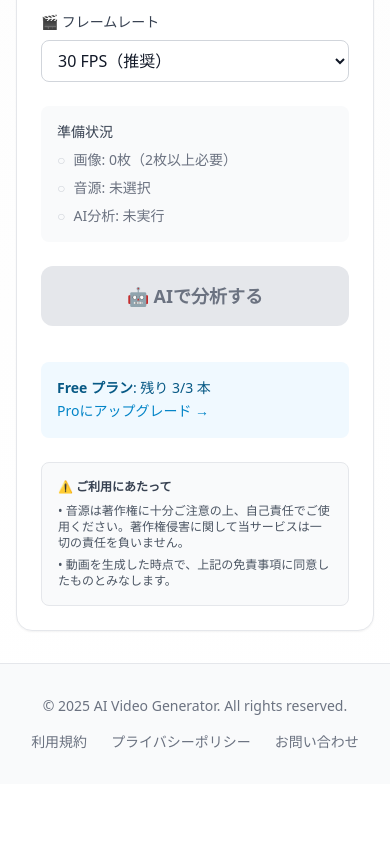
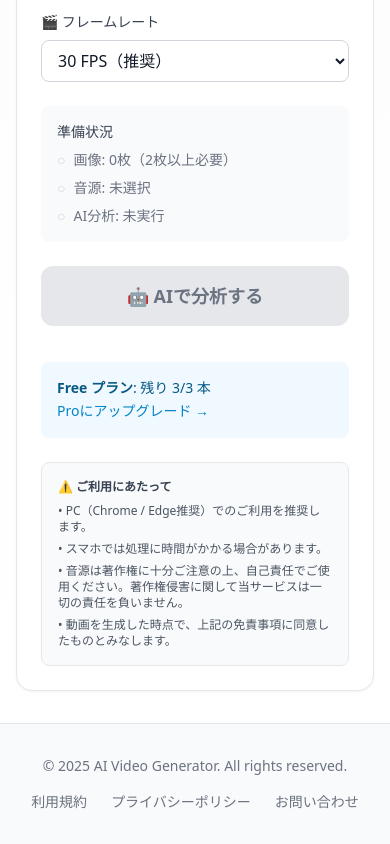
Before and after one commit to kissytossy/ai-video-generator, a Next.js app: page / in a window 390 px wide. Shown: the part 1557-2401 px from the top of the page. Before the commit the page ends 2341 px from the top, so only its background shows below. Built offline with nearby package versions, Linux system fonts and the light colour scheme.

Commit message:
Add PC recommendation and smartphone notice

```diff
--- a/src/app/page.tsx
+++ b/src/app/page.tsx
@@ -310,6 +310,8 @@ export default function Home() {
             <div className="mt-6 p-4 bg-gray-50 rounded-lg border border-gray-200">
               <h4 className="text-xs font-semibold text-gray-700 mb-2">⚠️ ご利用にあたって</h4>
               <ul className="text-xs text-gray-600 space-y-1.5">
+                <li>• PC（Chrome / Edge推奨）でのご利用を推奨します。</li>
+                <li>• スマホでは処理に時間がかかる場合があります。</li>
                 <li>• 音源は著作権に十分ご注意の上、自己責任でご使用ください。著作権侵害に関して当サービスは一切の責任を負いません。</li>
                 <li>• 動画を生成した時点で、上記の免責事項に同意したものとみなします。</li>
               </ul>
```
